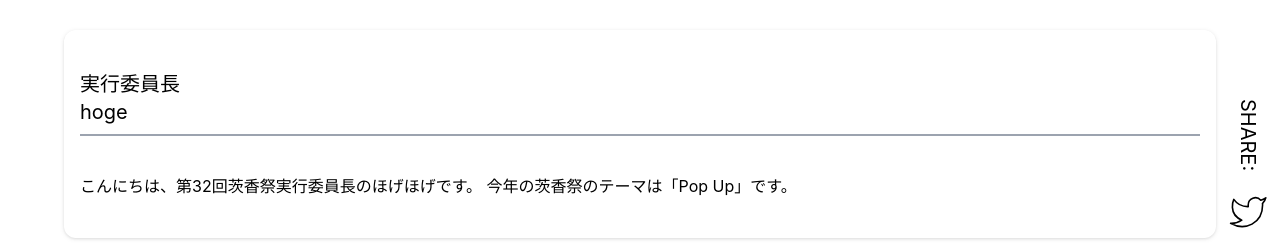
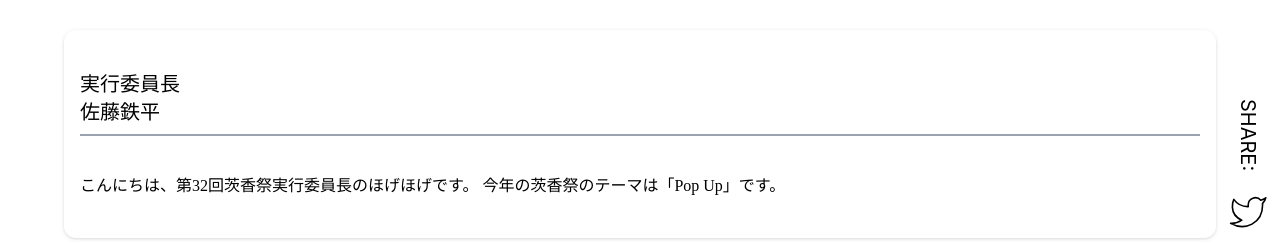
Before and after one commit to shikosai32/shikosai.net, a Next.js app: page /staff in a window 1280 px wide. Shown: the part 215-459 px from the top of the page. Built offline with nearby package versions, Linux system fonts and the light colour scheme; no server answers.

Commit message:
fix: 🐞 (staff/Chairman) フォントを修正

```diff
--- a/src/components/staff/Chairman.tsx
+++ b/src/components/staff/Chairman.tsx
@@ -3,12 +3,14 @@ import Card from "../Card";
 
 const Chairman: FC = () => (
   <Card className="rounded-xl py-10">
-    <p className="relative text-xl before:absolute before:top-16 before:h-[2px] before:w-full before:bg-gray-400 before:content-['']">
+    <p className="relative font-noto-serif-jp text-xl before:absolute before:top-16 before:h-[2px] before:w-full before:bg-gray-400 before:content-['']">
       実行委員長
       <br />
-      hoge
+      佐藤鉄平
     </p>
-    <p className="mt-12">こんにちは、第32回茨香祭実行委員長のほげほげです。 今年の茨香祭のテーマは「Pop Up」です。</p>
+    <p className="mt-12 font-noto-serif-jp">
+      こんにちは、第32回茨香祭実行委員長のほげほげです。 今年の茨香祭のテーマは「Pop Up」です。
+    </p>
   </Card>
 );
 
```
